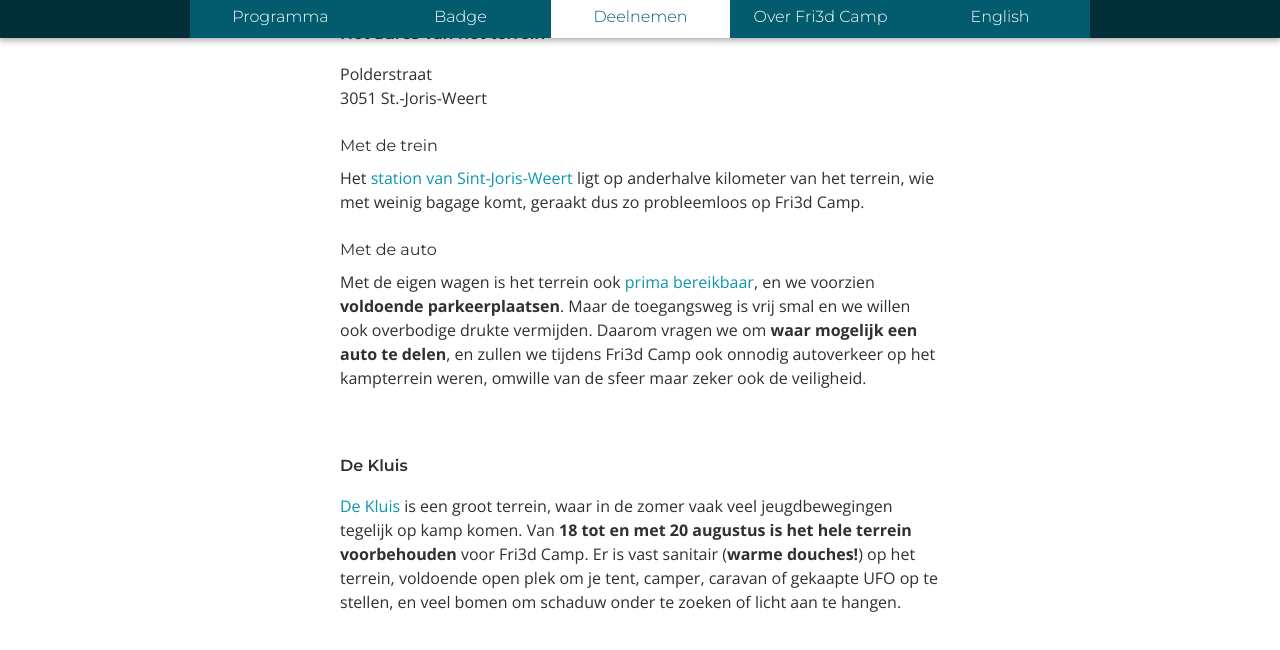
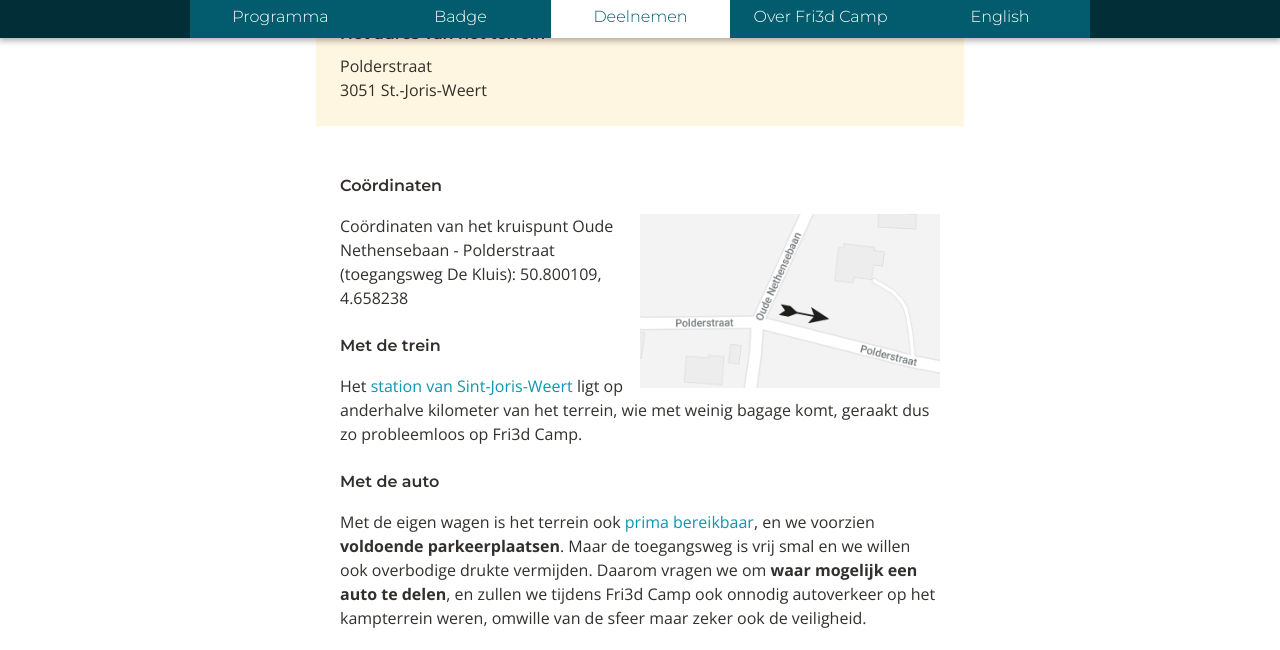
Before and after one commit to Fri3dCamp/fri3d2018-announce, a Jekyll site: the page built from deelnemen/locatie.html, in a window 1280 px wide and 900 px high, scrolled down 408 px, cut to the strip 42-692 px from the top of the window. Built offline with Jekyll 4.4.1, drawn with Linux system fonts in a browser that asks for light colours; nearby versions of some CDN libraries; grey boxes are pictures that could not be loaded.

Commit message:
Update bereikbaarheid/locatie

```diff
--- a/deelnemen/locatie.html
+++ b/deelnemen/locatie.html
@@ -4,13 +4,17 @@
 navitem: deelnemen
 navlevel: 1
 ---
-<div class="maincontent">
+<div class="notice">
     <h2>Het adres van het terrein</h2>
     <p>Polderstraat<br/>
     3051 St.-Joris-Weert </p>
-    <h3>Met de trein</h3>
+</div>
+<div class="maincontent">
+    <h2>Coördinaten</h2>
+    <p><img width="50%" src="{{ site.baseurl }}/img/kruispunt.png" class="img-right" alt="50.800109, 4.658238" />Coördinaten van het kruispunt Oude Nethensebaan - Polderstraat (toegangsweg De Kluis): 50.800109, 4.658238</p>
+    <h2>Met de trein</h2>
         <p>Het <a href="https://goo.gl/maps/G65KsU6fp8E2">station van Sint-Joris-Weert</a> ligt op anderhalve kilometer van het terrein, wie met weinig bagage komt, geraakt dus zo probleemloos op Fri3d Camp.</p>
-        <h3>Met de auto</h3>
+        <h2>Met de auto</h2>
         <p>Met de eigen wagen is het terrein ook <a href="https://www.hopper.be/nl/jeugdverblijf/de-kluis/wegbeschrijving">prima bereikbaar</a>, en we voorzien <strong>voldoende parkeerplaatsen</strong>. Maar de toegangsweg is vrij smal en we willen ook overbodige drukte vermijden. Daarom vragen we om <strong>waar mogelijk een auto te delen</strong>, en zullen we tijdens Fri3d Camp ook onnodig autoverkeer op het kampterrein weren, omwille van de sfeer maar zeker ook de veiligheid.</p>
 
 </div>
```
Also changed, not shown: img/kruispunt.png (added).
